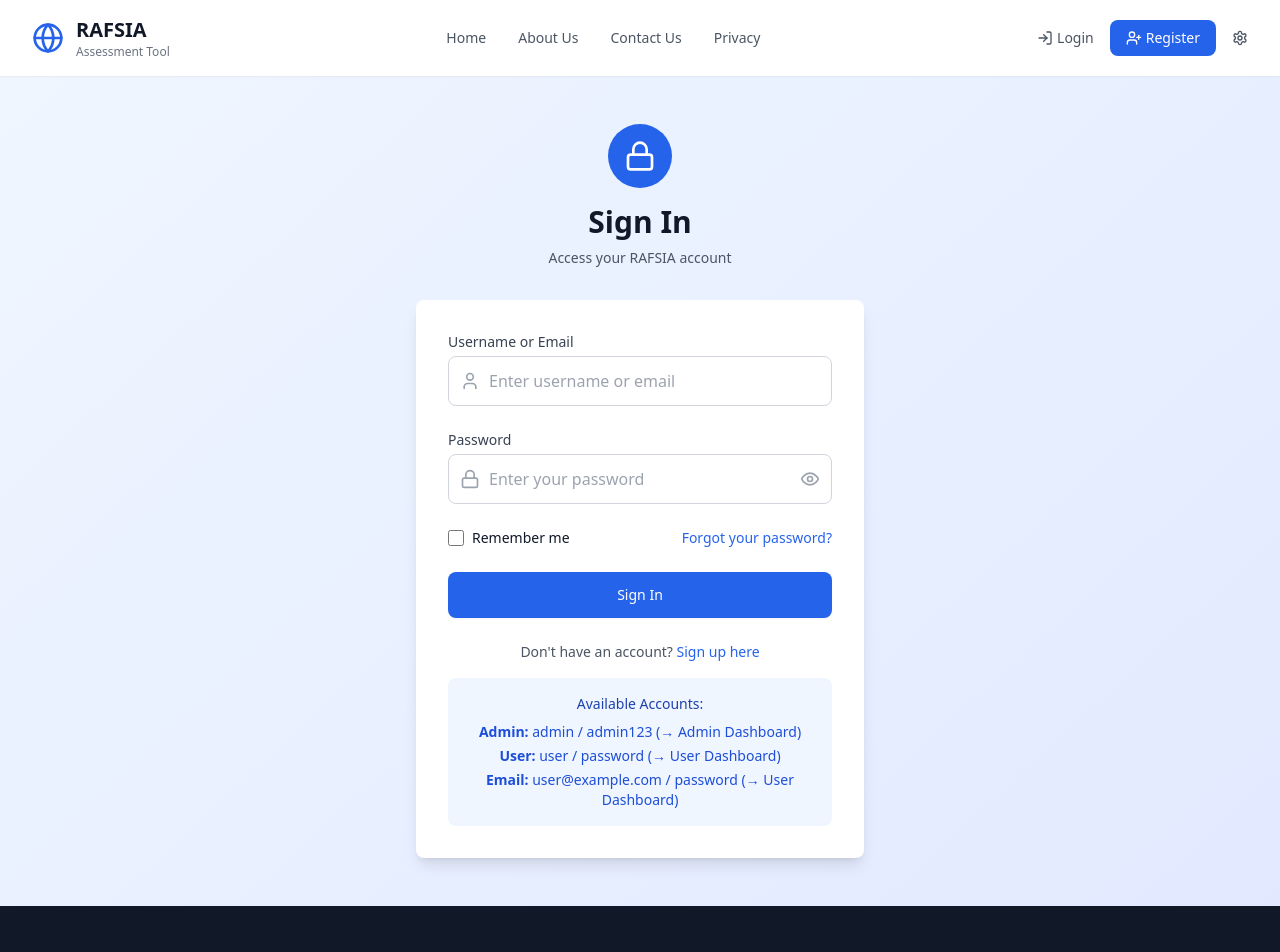
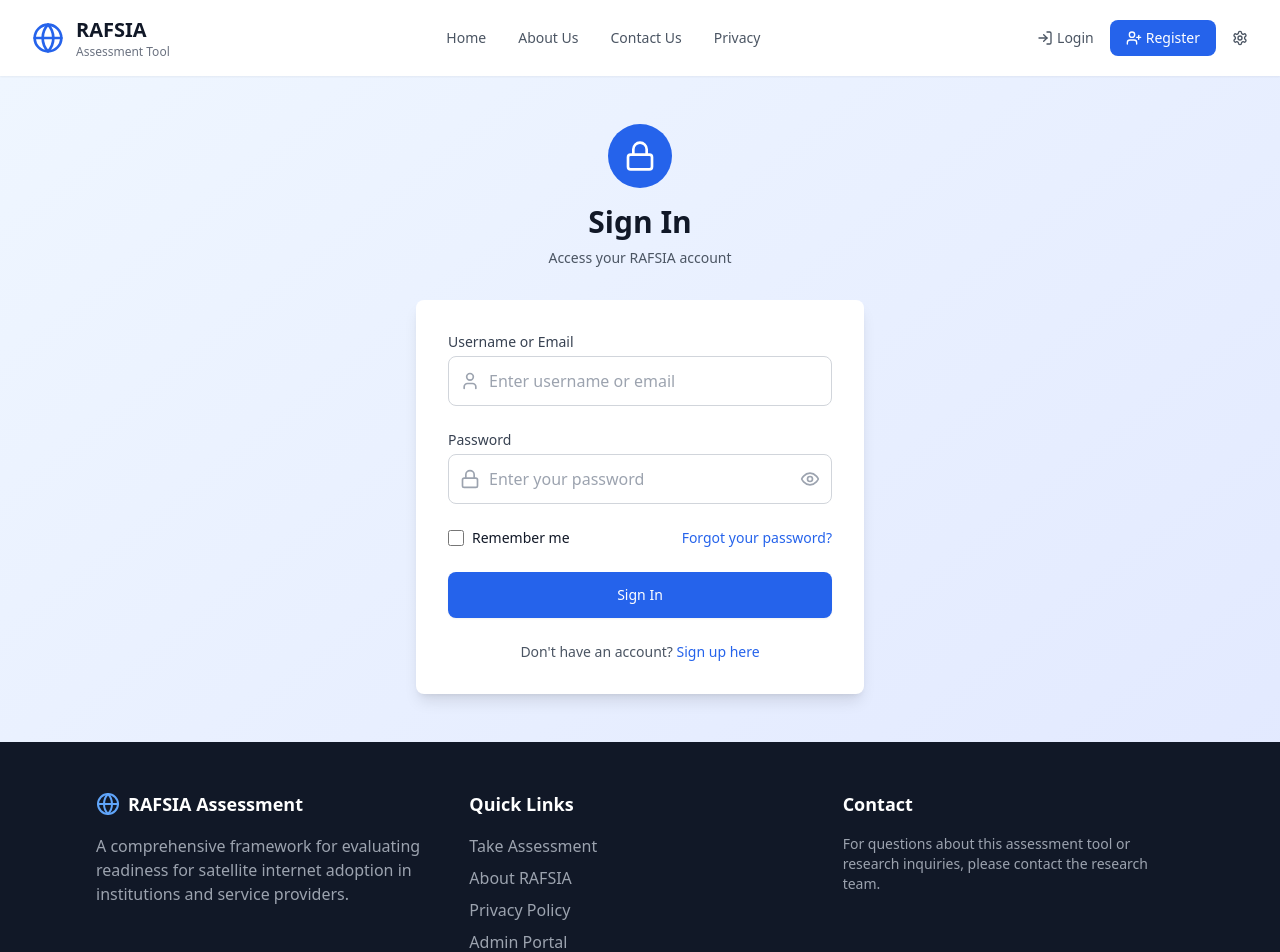
Before and after one commit to mikemuturi/Research, a React (Vite) app: page /login in a window 1280 px wide. Shown: the top 952 px of the page. Built offline with nearby package versions, Linux system fonts and the light colour scheme.

Commit message:
Updated LoginPage.tsx

```diff
--- a/src/pages/LoginPage.tsx
+++ b/src/pages/LoginPage.tsx
@@ -181,16 +181,6 @@ const LoginPage: React.FC = () => {
                   Sign up here
                 </Link>
               </p>
-
-              {/* Demo Credentials */}
-              <div className="mt-4 p-4 bg-blue-50 rounded-lg">
-                <p className="text-sm text-blue-800 font-medium mb-2">Available Accounts:</p>
-                <div className="text-sm text-blue-700 space-y-1">
-                  <p><strong>Admin:</strong> admin / admin123 (→ Admin Dashboard)</p>
-                  <p><strong>User:</strong> user / password (→ User Dashboard)</p>
-                  <p><strong>Email:</strong> user@example.com / password (→ User Dashboard)</p>
-                </div>
-              </div>
             </div>
           </div>
         </div>
```
